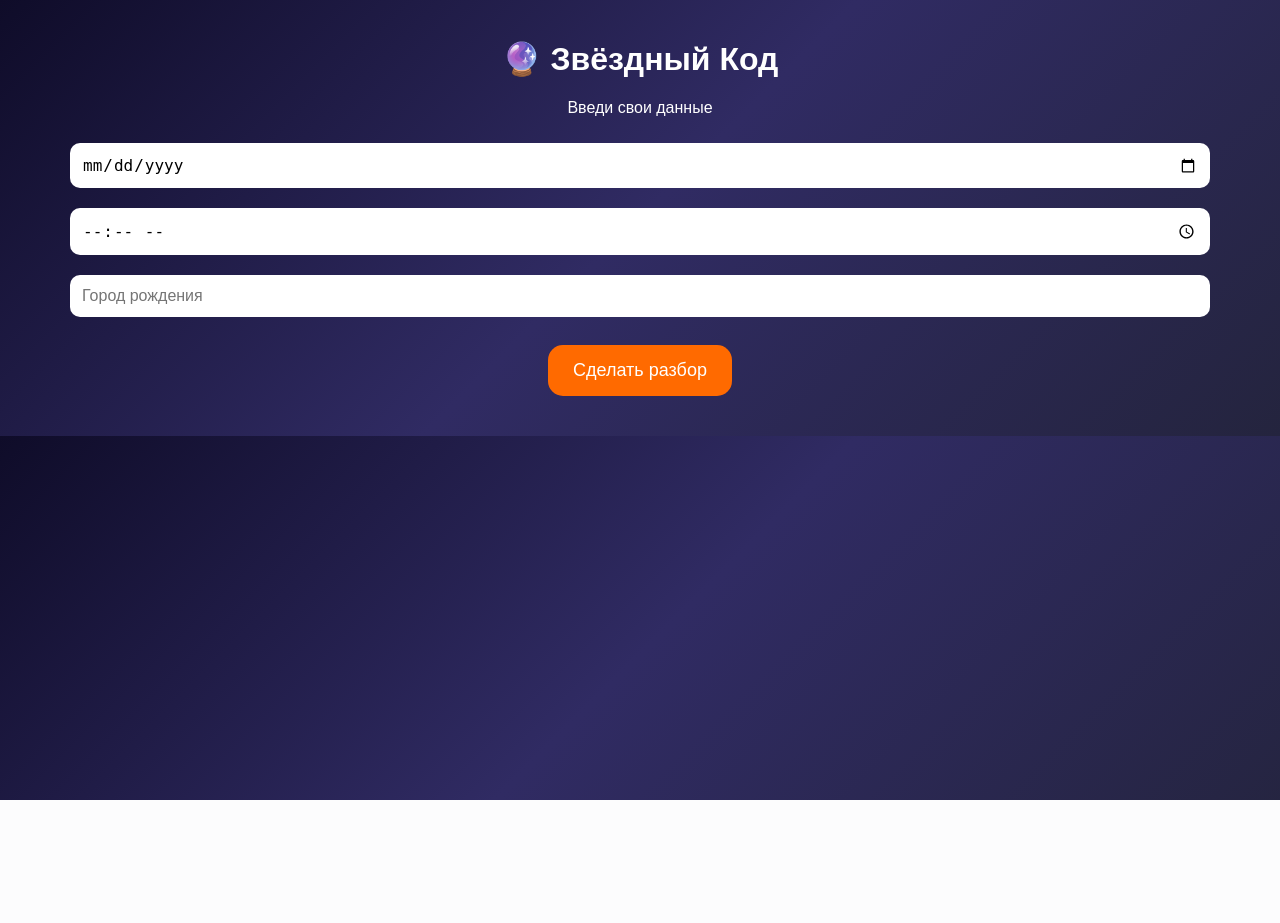
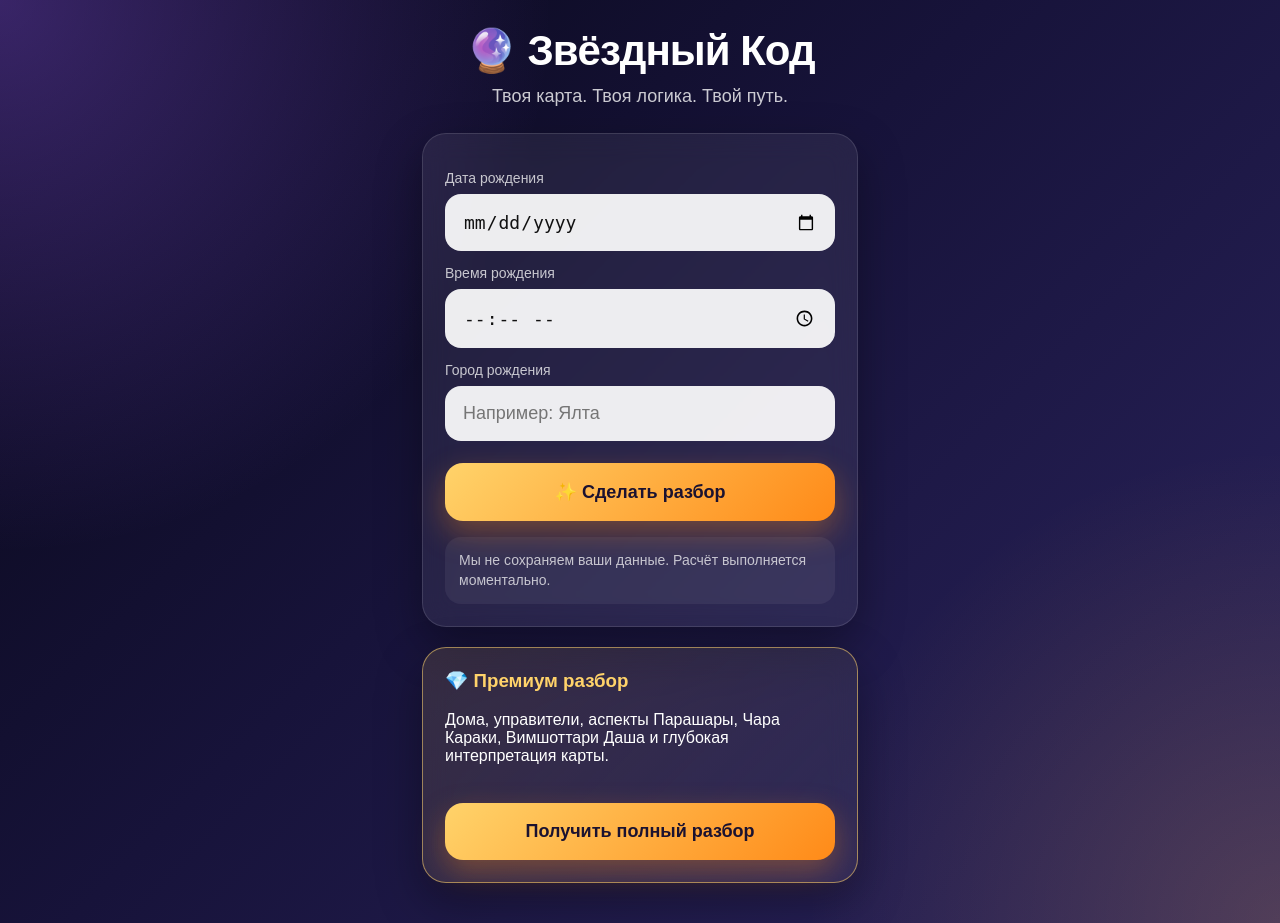
Before and after one commit to kristina-x-ux/astro_mini_app, a Flask app: page / in a window 1280 px wide. Before the commit the page ends 800 px from the top, so only its background shows below. Run offline with Flask 3, Linux system fonts and the light colour scheme.

Commit message:
Update index.html

```diff
--- a/templates/index.html
+++ b/templates/index.html
@@ -6,48 +6,139 @@
     <meta name="viewport" content="width=device-width, initial-scale=1.0">
 
     <style>
+        * {
+            box-sizing: border-box;
+        }
+
         body {
             margin: 0;
+            min-height: 100vh;
             font-family: Arial, sans-serif;
-            background: linear-gradient(135deg, #0f0c29, #302b63, #24243e);
-            color: white;
-            text-align: center;
+            color: #fff;
+            background:
+                radial-gradient(circle at top left, rgba(150, 92, 255, 0.35), transparent 35%),
+                radial-gradient(circle at bottom right, rgba(255, 180, 60, 0.18), transparent 30%),
+                linear-gradient(135deg, #070716, #17133a 45%, #2b245f);
         }
 
         .container {
-            padding: 20px;
+            width: 100%;
+            max-width: 480px;
+            margin: 0 auto;
+            padding: 28px 22px 40px;
         }
 
-        h1 {
-            margin-top: 20px;
+        .hero {
+            text-align: center;
+            margin-bottom: 26px;
+        }
+
+        .hero h1 {
+            margin: 0;
+            font-size: 42px;
+            line-height: 1.1;
+            font-weight: 800;
+            letter-spacing: -1px;
+        }
+
+        .hero p {
+            margin-top: 12px;
+            font-size: 18px;
+            color: rgba(255, 255, 255, 0.78);
+        }
+
+        .card {
+            background: rgba(255, 255, 255, 0.07);
+            border: 1px solid rgba(255, 255, 255, 0.12);
+            border-radius: 24px;
+            padding: 22px;
+            margin-top: 18px;
+            backdrop-filter: blur(14px);
+            box-shadow: 0 18px 45px rgba(0, 0, 0, 0.35);
+            animation: fadeIn 0.45s ease;
+        }
+
+        label {
+            display: block;
+            margin: 14px 0 8px;
+            font-size: 14px;
+            color: rgba(255, 255, 255, 0.75);
         }
 
         input {
-            width: 90%;
-            padding: 12px;
-            margin: 10px 0;
-            border-radius: 10px;
+            width: 100%;
+            padding: 17px 18px;
             border: none;
-            font-size: 16px;
+            outline: none;
+            border-radius: 16px;
+            font-size: 18px;
+            background: rgba(255, 255, 255, 0.92);
+            color: #111;
         }
 
         button {
-            padding: 15px 25px;
+            width: 100%;
+            margin-top: 22px;
+            padding: 18px 20px;
             border: none;
-            border-radius: 15px;
-            background: #ff6a00;
-            color: white;
+            border-radius: 18px;
             font-size: 18px;
+            font-weight: 800;
+            color: #1b1230;
+            background: linear-gradient(135deg, #ffd36a, #ff8a18);
+            box-shadow: 0 12px 30px rgba(255, 138, 24, 0.35);
             cursor: pointer;
         }
 
-        button:hover {
-            background: #ff8c1a;
+        button:active {
+            transform: scale(0.98);
         }
 
-        .result {
+        .premium {
+            border: 1px solid rgba(255, 211, 106, 0.55);
+            background: linear-gradient(135deg, rgba(255, 211, 106, 0.13), rgba(255, 255, 255, 0.05));
+        }
+
+        .premium h3 {
+            margin-top: 0;
+            color: #ffd36a;
+        }
+
+        #result {
             margin-top: 20px;
-            font-size: 16px;
+            white-space: pre-wrap;
+            font-size: 17px;
+            line-height: 1.45;
+        }
+
+        .result-card {
+            background: rgba(5, 5, 18, 0.45);
+            border: 1px solid rgba(255, 211, 106, 0.22);
+            border-radius: 24px;
+            padding: 22px;
+            box-shadow: 0 18px 45px rgba(0, 0, 0, 0.35);
+            animation: fadeIn 0.45s ease;
+        }
+
+        .note {
+            margin-top: 16px;
+            padding: 14px;
+            border-radius: 16px;
+            background: rgba(255, 255, 255, 0.06);
+            color: rgba(255, 255, 255, 0.72);
+            font-size: 14px;
+            line-height: 1.4;
+        }
+
+        @keyframes fadeIn {
+            from {
+                opacity: 0;
+                transform: translateY(12px);
+            }
+            to {
+                opacity: 1;
+                transform: translateY(0);
+            }
         }
     </style>
 </head>
@@ -55,18 +146,35 @@
 <body>
     <div class="container">
 
+        <div class="hero">
             <h1>🔮 Звёздный Код</h1>
-    <p>Введи свои данные</p>
+            <p>Твоя карта. Твоя логика. Твой путь.</p>
+        </div>
 
+        <div class="card">
+            <label>Дата рождения</label>
             <input type="date" id="date">
+
+            <label>Время рождения</label>
             <input type="time" id="time">
-    <input type="text" id="city" placeholder="Город рождения">
 
-    <br><br>
+            <label>Город рождения</label>
+            <input type="text" id="city" placeholder="Например: Ялта">
 
-    <button onclick="sendData()">Сделать разбор</button>
+            <button onclick="sendData()">✨ Сделать разбор</button>
 
-    <div class="result" id="result"></div>
+            <div class="note">
+                Мы не сохраняем ваши данные. Расчёт выполняется моментально.
+            </div>
+        </div>
+
+        <div id="result"></div>
+
+        <div class="card premium">
+            <h3>💎 Премиум разбор</h3>
+            <p>Дома, управители, аспекты Парашары, Чара Караки, Вимшоттари Даша и глубокая интерпретация карты.</p>
+            <button>Получить полный разбор</button>
+        </div>
 
     </div>
 
@@ -81,7 +189,10 @@
                 return;
             }
 
-        fetch(window.location.origin + '/calculate', {
+            document.getElementById("result").innerHTML =
+                '<div class="result-card">⏳ Выполняю расчёт...</div>';
+
+            fetch("/calculate", {
                 method: "POST",
                 headers: {
                     "Content-Type": "application/json"
@@ -92,15 +203,16 @@
                     city: city
                 })
             })
-        .then(res => res.json())
+            .then(response => response.json())
             .then(data => {
-            document.getElementById("result").innerText = data.result;
+                document.getElementById("result").innerHTML =
+                    '<div class="result-card">' + data.result + '</div>';
             })
-        .catch(() => {
-            document.getElementById("result").innerText = "Ошибка расчёта";
+            .catch(error => {
+                document.getElementById("result").innerHTML =
+                    '<div class="result-card">Ошибка соединения</div>';
             });
         }
     </script>
-
 </body>
 </html>
```
Lines whose indentation alone changed are shown as unchanged.
